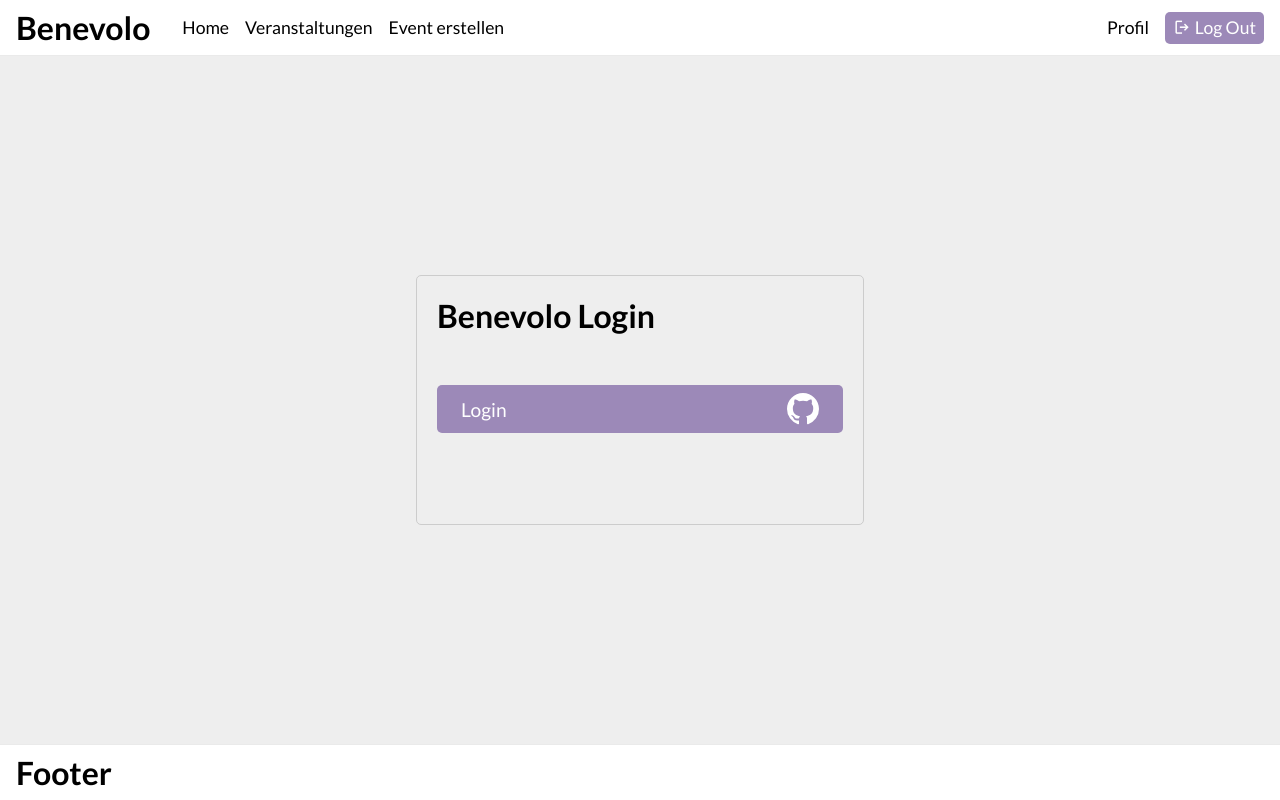
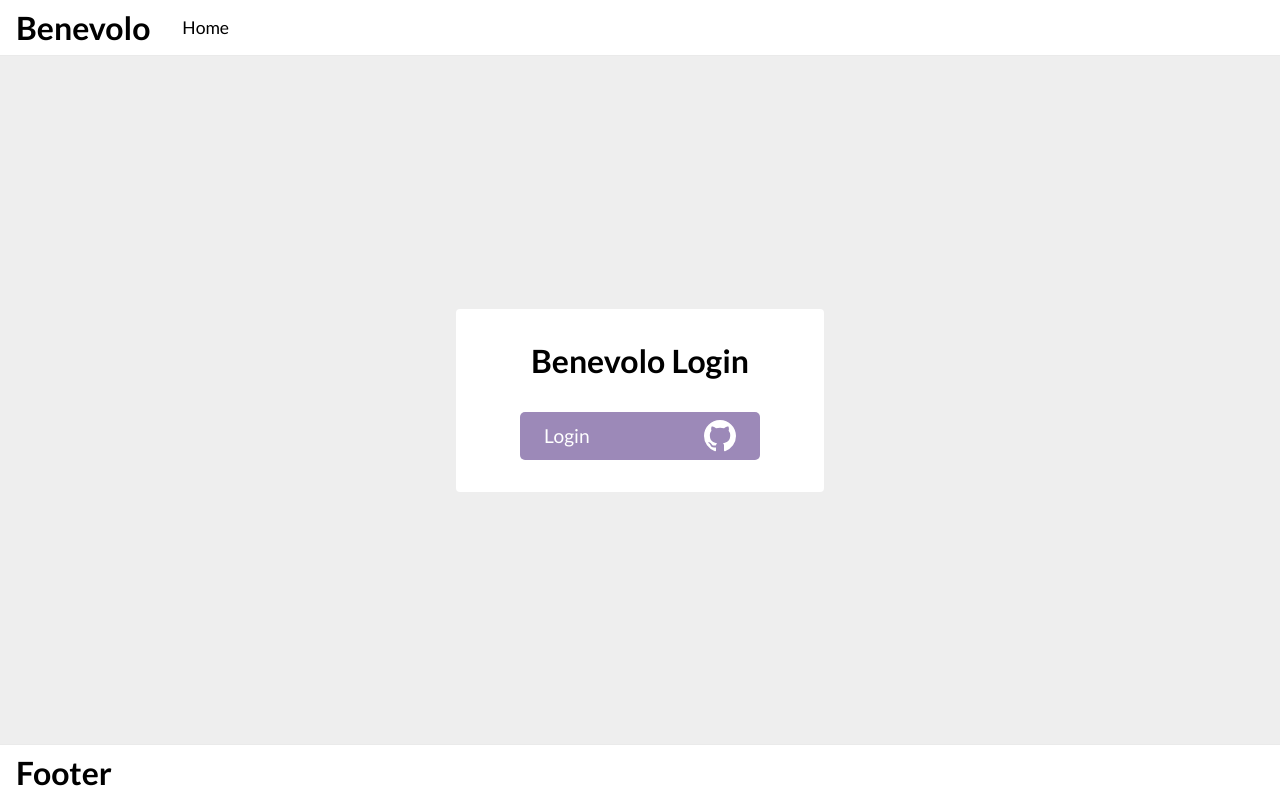
Before and after one commit to thi24/creator-dashboard, a Nuxt app: page / in a window 1280 px wide. Built offline with nearby package versions, Linux system fonts and the light colour scheme.

Commit message:
login based rendering in header + auth middleware

```diff
--- a/components/header/HeaderComponent.vue
+++ b/components/header/HeaderComponent.vue
@@ -6,13 +6,13 @@
             </div>
             <div class="nav-bar">
                 <div class="left-nav-bar">
-                    <NuxtLink class="header-link" to="/">Home</NuxtLink>
-                    <NuxtLink class="header-link" to="/veranstaltungen">Veranstaltungen</NuxtLink>
-                    <NuxtLink class="header-link" to="/veranstaltung-anlegen">Event erstellen</NuxtLink>
+                    <NuxtLink v-if="token == null" class="header-link" to="/">Home</NuxtLink>
+                    <NuxtLink v-if="token != null" class="header-link" to="/veranstaltungen">Veranstaltungen</NuxtLink>
+                    <NuxtLink v-if="token != null" class="header-link" to="/veranstaltung-anlegen">Event erstellen</NuxtLink>
                 </div>
                 <div class="center-center">
-                    <NuxtLink class="header-link" to="/profil">Profil</NuxtLink>
-                    <UiButton icon="logout" @click="logout()">Log Out</UiButton>
+                    <NuxtLink class="header-link" to="/profil" v-if="token != null">Profil</NuxtLink>
+                    <UiButton icon="logout" @click="logout()" v-if="token != null">Log Out</UiButton>
                 </div>
             </div>
         </div>
@@ -23,10 +23,11 @@
 
 <script lang="ts" setup>
 
+const token = useCookie("token");
+
 function logout() {
     navigateTo("https://auth.benevolo.de/realms/benevolo/protocol/openid-connect/logout?post_logout_redirect_uri=" + useRuntimeConfig().public.authOriginURL +  "/logout&client_id=benevolo", { external: true})
 }
-
 </script>
 
 
--- a/pages/index.vue
+++ b/pages/index.vue
@@ -1,6 +1,6 @@
 <template>
        <div class="page">
-        <div class="login-container">
+        <div class="login-container tile">
             <h1>Benevolo Login</h1>
             <div class="social-logins">
                 <UiButton class="button social-button" @click="login">Login
@@ -30,16 +30,15 @@ import { login } from '~/utils/authentication';
 }
 
 .login-container {
-    height: min(40%, 400px);
     align-self: center;
-    width: 28rem;
-    padding: 20px;
-    border: 1px solid #ccc;
-    border-radius: 5px;
+    padding: 2rem 4rem;
+    display: flex;
+    align-items: center;
+    flex-direction: column;
+    gap: 2rem;
 }
 
 .social-logins {
-    margin-top: 50px;
     display: flex;
     flex-direction: column;
 }
@@ -55,5 +54,6 @@ import { login } from '~/utils/authentication';
     fill: white;
     padding: 1.5rem;
     font-size: 1.2rem;
+    width: 15rem;
 }
 </style>
```
Also changed, not shown: middleware/auth.global.ts (added, +9 -0 lines).
